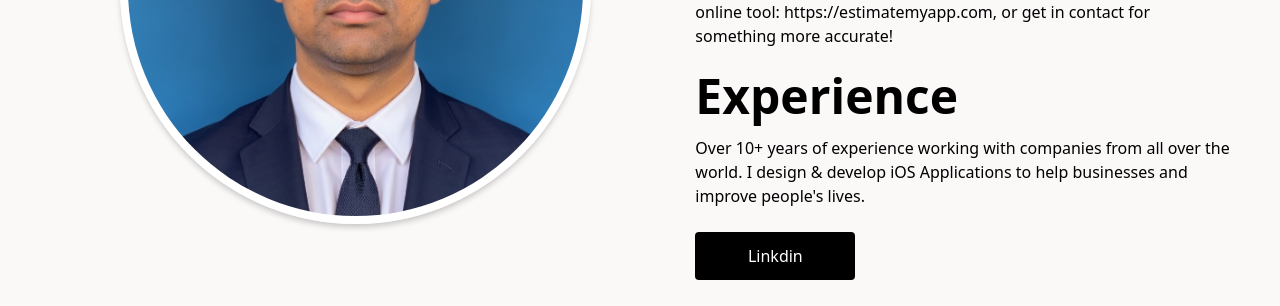
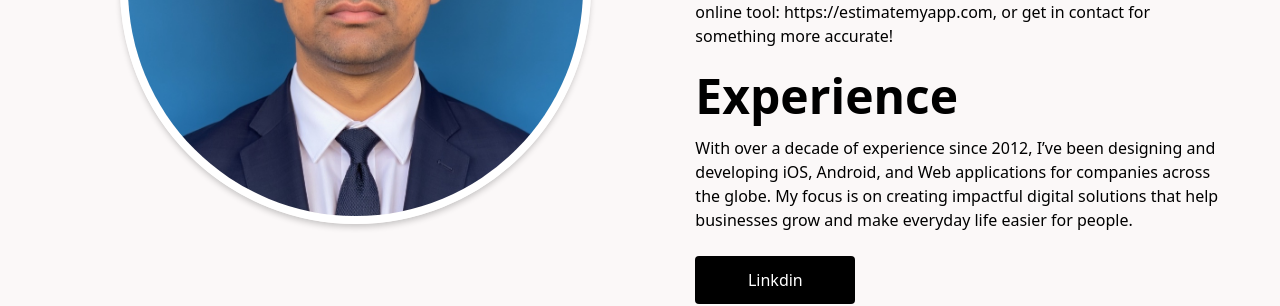
Before and after one commit to taimurimam/Taimur-imam-website, a React (Vite) app: page / in a window 1280 px wide. Shown: the part 960-1266 px from the top of the page. Built offline with nearby package versions, Linux system fonts and the light colour scheme; no server answers.

Commit message:
24 Sept -- 2nd

```diff
--- a/src/AboutMe.jsx
+++ b/src/AboutMe.jsx
@@ -21,7 +21,7 @@ let linkdinLink = "https://www.linkedin.com/in/taimur-imam-7aa32486/"
 
             <h1 className='text-5xl font-extrabold  text-black text-left mt-6'>Experience</h1>
             <p className=' text-black text-left text-l font-extralight mt-4'>
-                Over 10+ years of experience working with companies from all over the world. I design & develop iOS Applications to help businesses and improve people's lives.
+                With over a decade of experience since 2012, I’ve been designing and developing iOS, Android, and Web applications for companies across the globe. My focus is on creating impactful digital solutions that help businesses grow and make everyday life easier for people.
            </p>
            <a href= {linkdinLink} target="_blank" rel="noopener noreferrer">
             <button className='bg-black text-white px-6 py-3 rounded-sm w-40 mt-6 hover:bg-red-800'>Linkdin</button>
```
